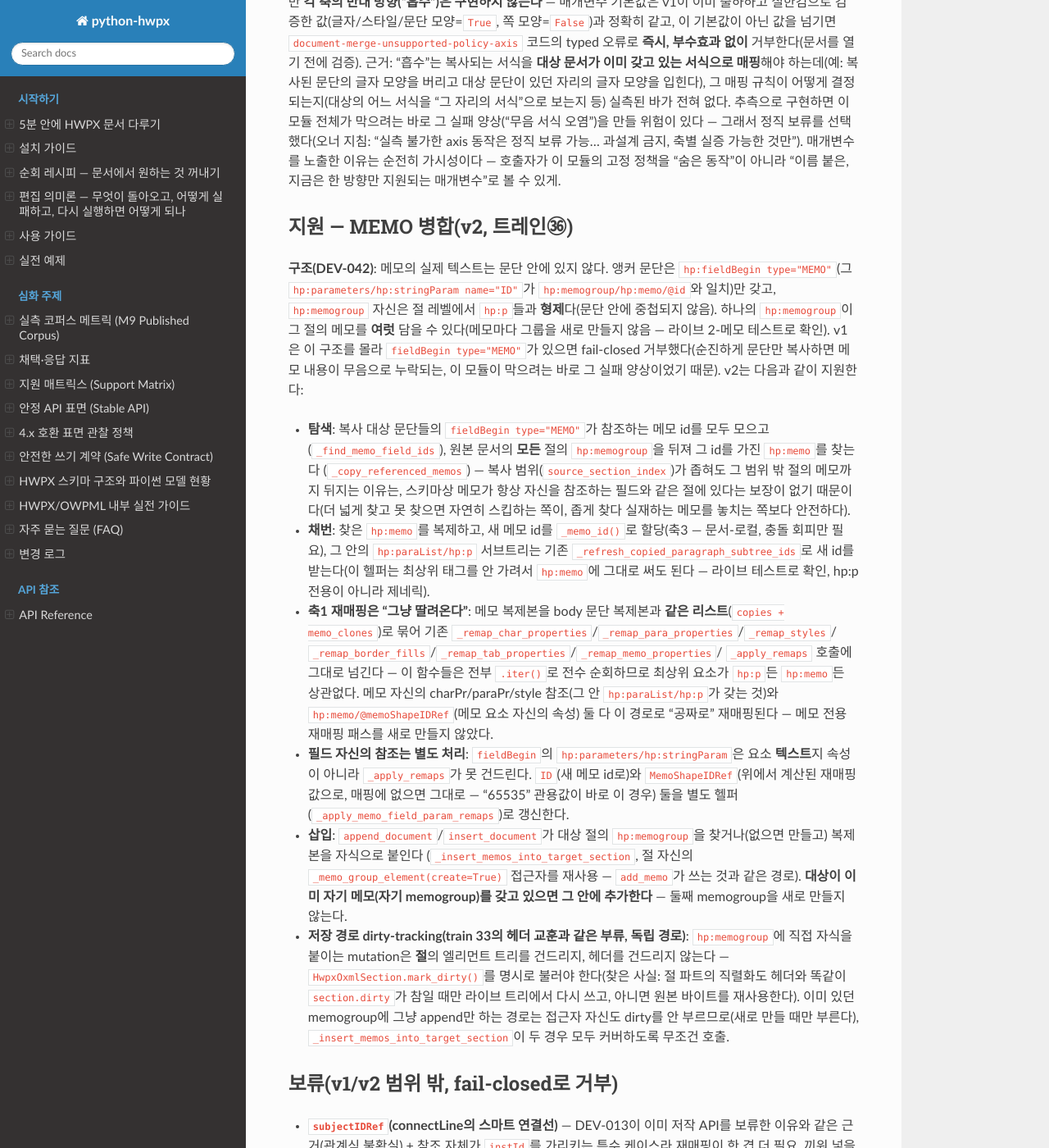
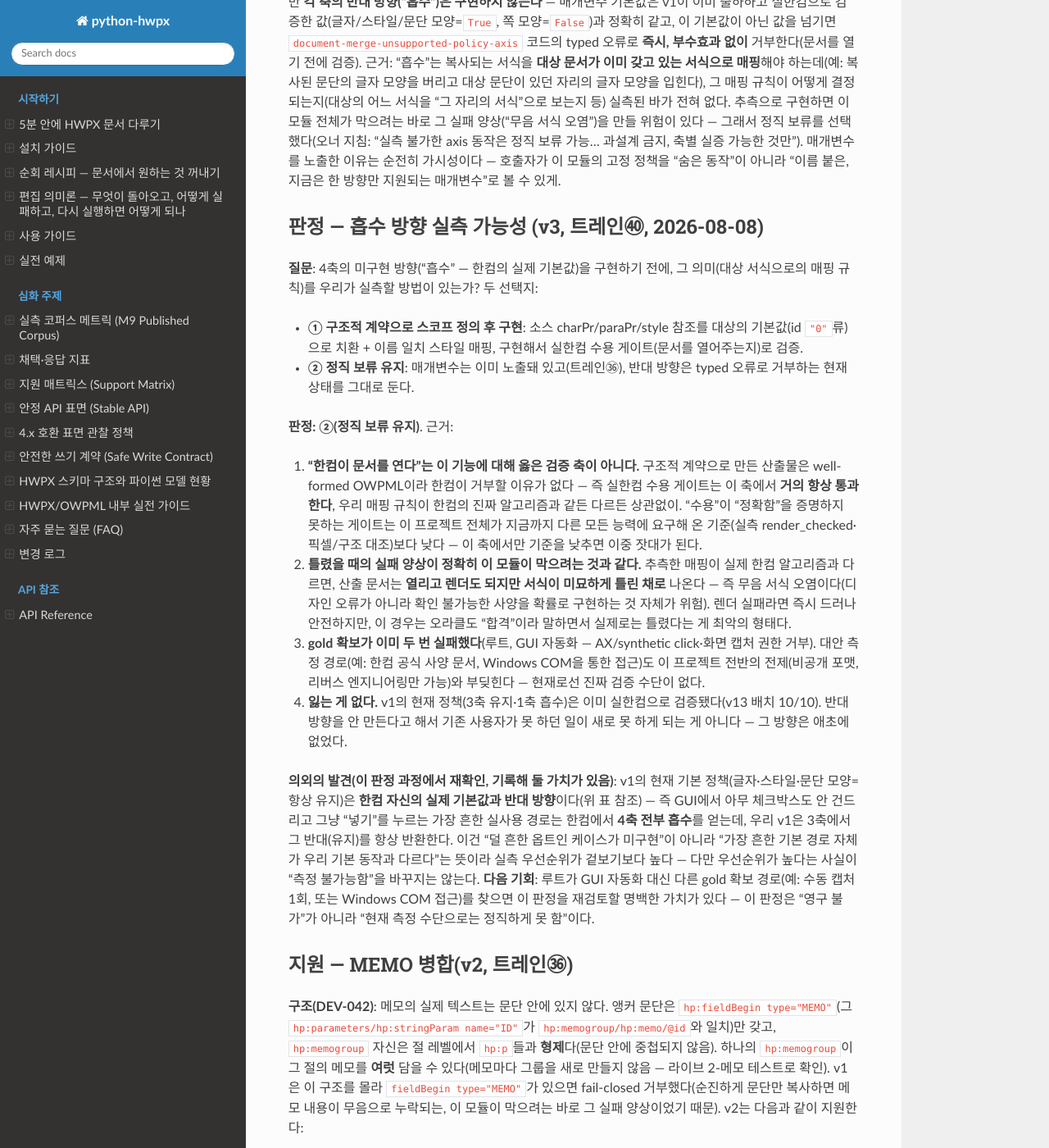
Before and after one commit to airmang/python-hwpx, a Sphinx documentation site: the page built from docs/2026-08-08-document-merge-contract.md, in a window 1280 px wide and 1400 px high, scrolled down 3378 px. Shown: the whole window at 82% size. Built offline with Sphinx 7.4.7 and the Read the Docs theme 3.1.0, drawn with Linux system fonts in a browser that asks for light colours.

Commit message:
decision(document-merge): absorb-direction measurement-feasibility judgment (cycle 6.11 train 45)
Judged whether the 4 merge-policy axes' unimplemented direction ("흡수",
Hancom's own real default) can be measured before implementing it.
Verdict: honest deferral stays -- structural acceptance ("Hancom doesn't
reject the file") isn't the right verification axis here, since a wrong
guess at the target-formatting mapping rule produces output that opens
and renders fine but is silently, subtly wrong -- exactly the failure
shape this whole module exists to prevent, and worse than a render
failure because nothing flags it. Gold-pair capture has already failed
twice via GUI automation. Nothing is lost by continuing to defer: v1's
current policy is already real-Hancom-verified and unaffected.

Also surfaces a finding worth keeping visible: v1's default (keep
character/style/paragraph shape) is actually the *opposite* of Hancom's
own real default (absorb) -- the most common real-world path (opening
the merge dialog and clicking through without touching any checkbox)
diverges from our default on 3 of 4 axes. Recorded as a reason to
revisit this judgment if a different gold-capture approach becomes
available, not as a reason to guess now.

Co-Authored-By: Claude Fable 5 <noreply@anthropic.com>

```diff
--- a/docs/2026-08-08-document-merge-contract.md
+++ b/docs/2026-08-08-document-merge-contract.md
@@ -159,6 +159,58 @@ run 자체를 정리한다.
 금지, 축별 실증 가능한 것만"). 매개변수를 노출한 이유는 순전히
 가시성이다 — 호출자가 이 모듈의 고정 정책을 "숨은 동작"이 아니라
 "이름 붙은, 지금은 한 방향만 지원되는 매개변수"로 볼 수 있게.
+
+## 판정 — 흡수 방향 실측 가능성 (v3, 트레인㊵, 2026-08-08)
+
+**질문**: 4축의 미구현 방향("흡수" — 한컴의 실제 기본값)을 구현하기
+전에, 그 의미(대상 서식으로의 매핑 규칙)를 우리가 실측할 방법이
+있는가? 두 선택지:
+
+- **① 구조적 계약으로 스코프 정의 후 구현**: 소스 charPr/paraPr/style
+  참조를 대상의 기본값(id `"0"`류)으로 치환 + 이름 일치 스타일 매핑,
+  구현해서 실한컴 수용 게이트(문서를 열어주는지)로 검증.
+- **② 정직 보류 유지**: 매개변수는 이미 노출돼 있고(트레인㊱), 반대
+  방향은 typed 오류로 거부하는 현재 상태를 그대로 둔다.
+
+**판정: ②(정직 보류 유지)**. 근거:
+
+1. **"한컴이 문서를 연다"는 이 기능에 대해 옳은 검증 축이 아니다.**
+   구조적 계약으로 만든 산출물은 well-formed OWPML이라 한컴이 거부할
+   이유가 없다 — 즉 실한컴 수용 게이트는 이 축에서 **거의 항상
+   통과한다**, 우리 매핑 규칙이 한컴의 진짜 알고리즘과 같든 다르든
+   상관없이. "수용"이 "정확함"을 증명하지 못하는 게이트는 이
+   프로젝트 전체가 지금까지 다른 모든 능력에 요구해 온 기준(실측
+   render_checked·픽셀/구조 대조)보다 낮다 — 이 축에서만 기준을
+   낮추면 이중 잣대가 된다.
+2. **틀렸을 때의 실패 양상이 정확히 이 모듈이 막으려는 것과 같다.**
+   추측한 매핑이 실제 한컴 알고리즘과 다르면, 산출 문서는 **열리고
+   렌더도 되지만 서식이 미묘하게 틀린 채로** 나온다 — 즉 무음 서식
+   오염이다(디자인 오류가 아니라 확인 불가능한 사양을 확률로
+   구현하는 것 자체가 위험). 렌더 실패라면 즉시 드러나 안전하지만,
+   이 경우는 오라클도 "합격"이라 말하면서 실제로는 틀렸다는 게
+   최악의 형태다.
+3. **gold 확보가 이미 두 번 실패했다**(루트, GUI 자동화 — AX/synthetic
+   click·화면 캡처 권한 거부). 대안 측정 경로(예: 한컴 공식 사양
+   문서, Windows COM을 통한 접근)도 이 프로젝트 전반의 전제(비공개
+   포맷, 리버스 엔지니어링만 가능)와 부딪힌다 — 현재로선 진짜 검증
+   수단이 없다.
+4. **잃는 게 없다.** v1의 현재 정책(3축 유지·1축 흡수)은 이미
+   실한컴으로 검증됐다(v13 배치 10/10). 반대 방향을 안 만든다고
+   해서 기존 사용자가 못 하던 일이 새로 못 하게 되는 게 아니다 —
+   그 방향은 애초에 없었다.
+
+**의외의 발견(이 판정 과정에서 재확인, 기록해 둘 가치가 있음)**: v1의
+현재 기본 정책(글자·스타일·문단 모양=항상 유지)은 **한컴 자신의 실제
+기본값과 반대 방향**이다(위 표 참조) — 즉 GUI에서 아무 체크박스도
+안 건드리고 그냥 "넣기"를 누르는 가장 흔한 실사용 경로는 한컴에서
+**4축 전부 흡수**를 얻는데, 우리 v1은 3축에서 그 반대(유지)를 항상
+반환한다. 이건 "덜 흔한 옵트인 케이스가 미구현"이 아니라 "가장 흔한
+기본 경로 자체가 우리 기본 동작과 다르다"는 뜻이라 실측 우선순위가
+겉보기보다 높다 — 다만 우선순위가 높다는 사실이 "측정 불가능함"을
+바꾸지는 않는다. **다음 기회**: 루트가 GUI 자동화 대신 다른 gold
+확보 경로(예: 수동 캡처 1회, 또는 Windows COM 접근)를 찾으면 이
+판정을 재검토할 명백한 가치가 있다 — 이 판정은 "영구 불가"가 아니라
+"현재 측정 수단으로는 정직하게 못 함"이다.
 
 ## 지원 — MEMO 병합(v2, 트레인㊱)
 
```
